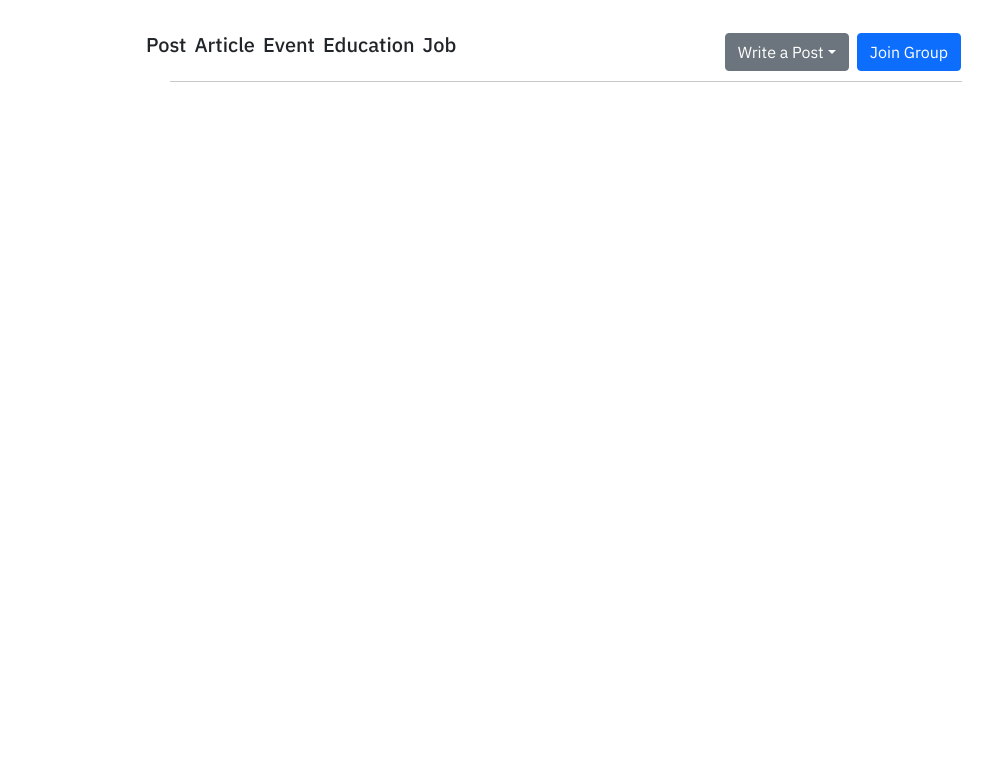
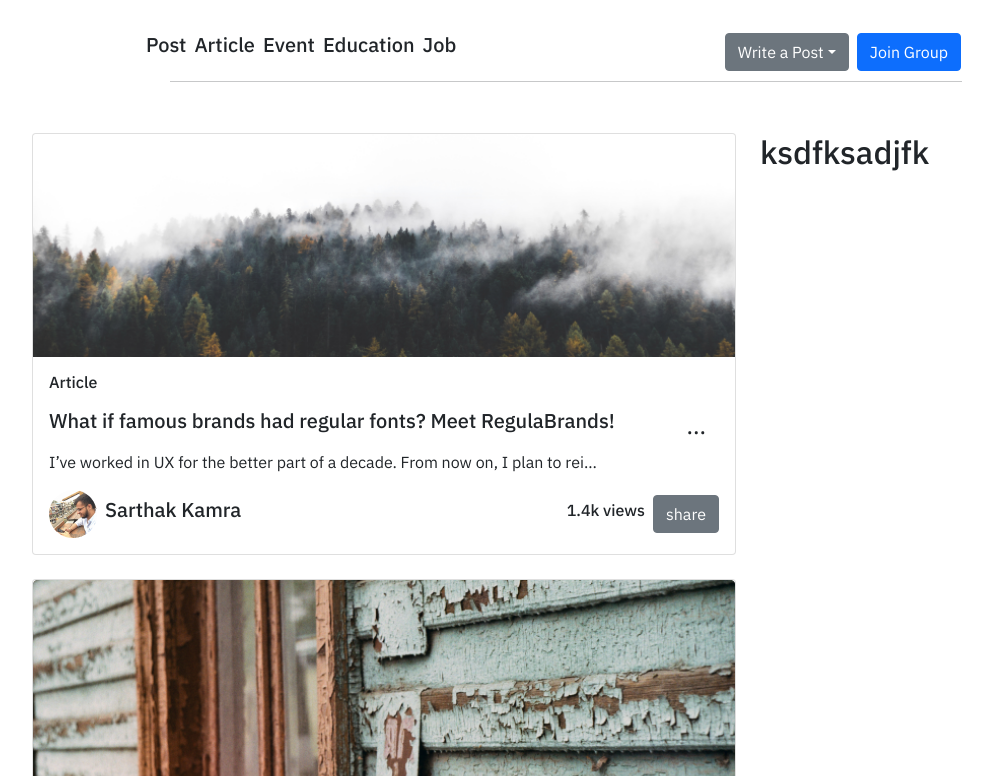
Before and after one commit to khan-shimul/atgWorld, a React (Create React App) app: page / in a window 1280 px wide. Shown: the part 524-1300 px from the top of the page, without its empty margins (74-1067 px from the left). Before the commit the page ends 800 px from the top, so only its background shows below. Built offline with nearby package versions, Linux system fonts and the light colour scheme.

Commit message:
added dynamic class

```diff
--- a/src/components/Home/AllPost/Post/Post.js
+++ b/src/components/Home/AllPost/Post/Post.js
@@ -1,15 +1,33 @@
-import React from 'react';
+import React, { useState } from 'react';
 import { Card, Col } from 'react-bootstrap';
 
 const Post = ({ post }) => {
-    const { title, type, sub, img, author, authImg, views } = post
+    const { title, type, sub, img, author, authImg, views } = post;
+    const [isClicked, setClicked] = useState(false);
+    if (isClicked) {
+
+    }
     return (
         <div className="col">
             <div className="card">
                 <img src={img} className="card-img-top" alt="..." />
                 <div className="card-body">
                     <h6>{type}</h6>
-                    <h5 className="card-title">{title}</h5>
+                    <div className="d-flex justify-content-between align-items-center">
+                        <h5 className="card-title">{title}</h5>
+                        <div className="dropdown">
+                            <button
+                                onClick={() => setClicked(true)}
+                                className={isClicked ? 'h-75 btn btn-secondary fs-4 pb-1' : 'btn bg-white fs-4'} type="button" id="dropdownMenuButton" data-toggle="dropdown" aria-haspopup="true" aria-expanded="false">
+                                ...
+                            </button>
+                            <div className="dropdown-menu" aria-labelledby="dropdownMenuButton">
+                                <a className="dropdown-item" href="#">Edit</a>
+                                <a className="dropdown-item" href="#">Report</a>
+                                <a className="dropdown-item" href="#">Option 3</a>
+                            </div>
+                        </div>
+                    </div>
                     <p className="card-text">{sub}</p>
                     <div className="auth-container d-flex justify-content-between">
                         <div className="d-flex align-items-center">
@@ -17,8 +35,8 @@ const Post = ({ post }) => {
                             <h5>{author}</h5>
                         </div>
                         <div className="d-flex align-items-center">
-                            <h6>{views}</h6>
-                            <button className="btn btn-secondary">Share</button>
+                            <h6 className="me-2">{views} views</h6>
+                            <button className="btn btn-secondary">share</button>
                         </div>
                     </div>
 
--- a/src/components/Home/AllPost/Posts/Posts.js
+++ b/src/components/Home/AllPost/Posts/Posts.js
@@ -5,8 +5,8 @@ import Post from '../Post/Post';
 
 const Posts = () => {
     return (
-        <div className="all-post-container">
-            <div className="row">
+        <div className="posts-container">
+            <div className="container mx-auto row">
                 <div className="col-md-8 col-12">
                     <div className="row row-cols-1 row-cols-md-1 g-4">
                         {
--- a/src/components/Home/Home/Home.js
+++ b/src/components/Home/Home/Home.js
@@ -10,7 +10,7 @@ const Home = () => {
             <Header />
             <Banner />
             <AllPost />
-            {/* <Posts /> */}
+            <Posts />
         </div>
     );
 };
```
